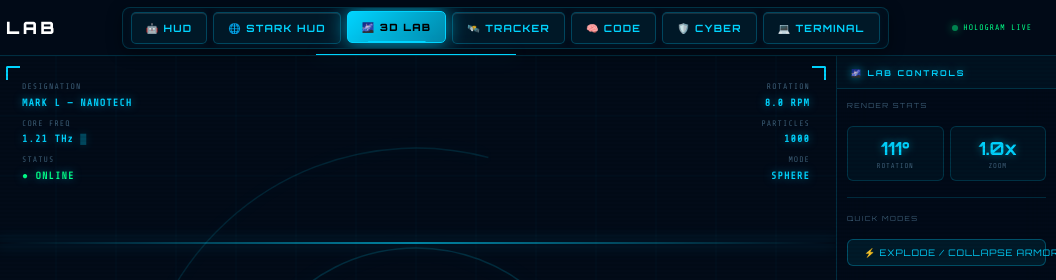
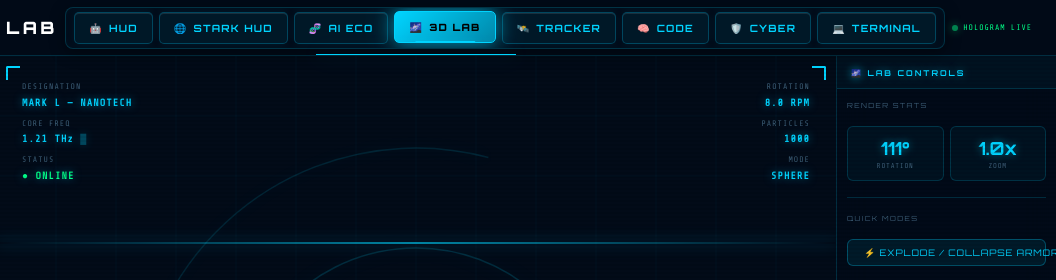
Before and after one commit to MurugesanVaithilingam/JARVIS, a plain HTML site: page 3d_lab.html in a window 1280 px wide. Shown: the top 280 px of the page, 224-1280 px from the left. Drawn offline with nearby package versions, Linux system fonts and the light colour scheme.

Commit message:
feat: add complete 8-item navigation bar across all pages

```diff
--- a/3d_lab.html
+++ b/3d_lab.html
@@ -211,13 +211,14 @@
       <span class="logo-s">S</span>TARK 3D SUIT LAB
     </div>
     <nav class="nav-links">
-      <a href="index.html"       class="nav-tab">🤖 HUD</a>
-      <a href="stark_hud.html"   class="nav-tab">🌐 STARK HUD</a>
-      <a href="3d_lab.html"      class="nav-tab active">🌌 3D LAB</a>
-      <a href="tracker.html"     class="nav-tab">🛰️ TRACKER</a>
-      <a href="code_studio.html" class="nav-tab">🧠 CODE</a>
-      <a href="cyber_soc.html"   class="nav-tab">🛡️ CYBER</a>
-      <a href="cmd_hacker.html"  class="nav-tab">💻 TERMINAL</a>
+      <a href="index.html"        class="nav-tab" data-label="HUD">🤖 <span>HUD</span></a>
+      <a href="stark_hud.html"    class="nav-tab" data-label="STARK HUD">🌐 <span>STARK HUD</span></a>
+      <a href="ai_ecosystem.html" class="nav-tab" data-label="AI ECO">🧬 <span>AI ECO</span></a>
+      <a href="3d_lab.html"       class="nav-tab active" data-label="3D LAB">🌌 <span>3D LAB</span></a>
+      <a href="tracker.html"      class="nav-tab" data-label="TRACKER">🛰️ <span>TRACKER</span></a>
+      <a href="code_studio.html"  class="nav-tab" data-label="CODE">🧠 <span>CODE</span></a>
+      <a href="cyber_soc.html"    class="nav-tab" data-label="CYBER">🛡️ <span>CYBER</span></a>
+      <a href="cmd_hacker.html"   class="nav-tab" data-label="TERMINAL">💻 <span>TERMINAL</span></a>
     </nav>
     <div class="live-badge">
       <div class="live-dot"></div>
```
Also changed, not shown: cmd_hacker.html (+8 -8 lines), code_studio.html (+8 -7 lines), cyber_soc.html (+8 -7 lines), stark_hud.html (+8 -7 lines), tracker.html (+8 -7 lines).
